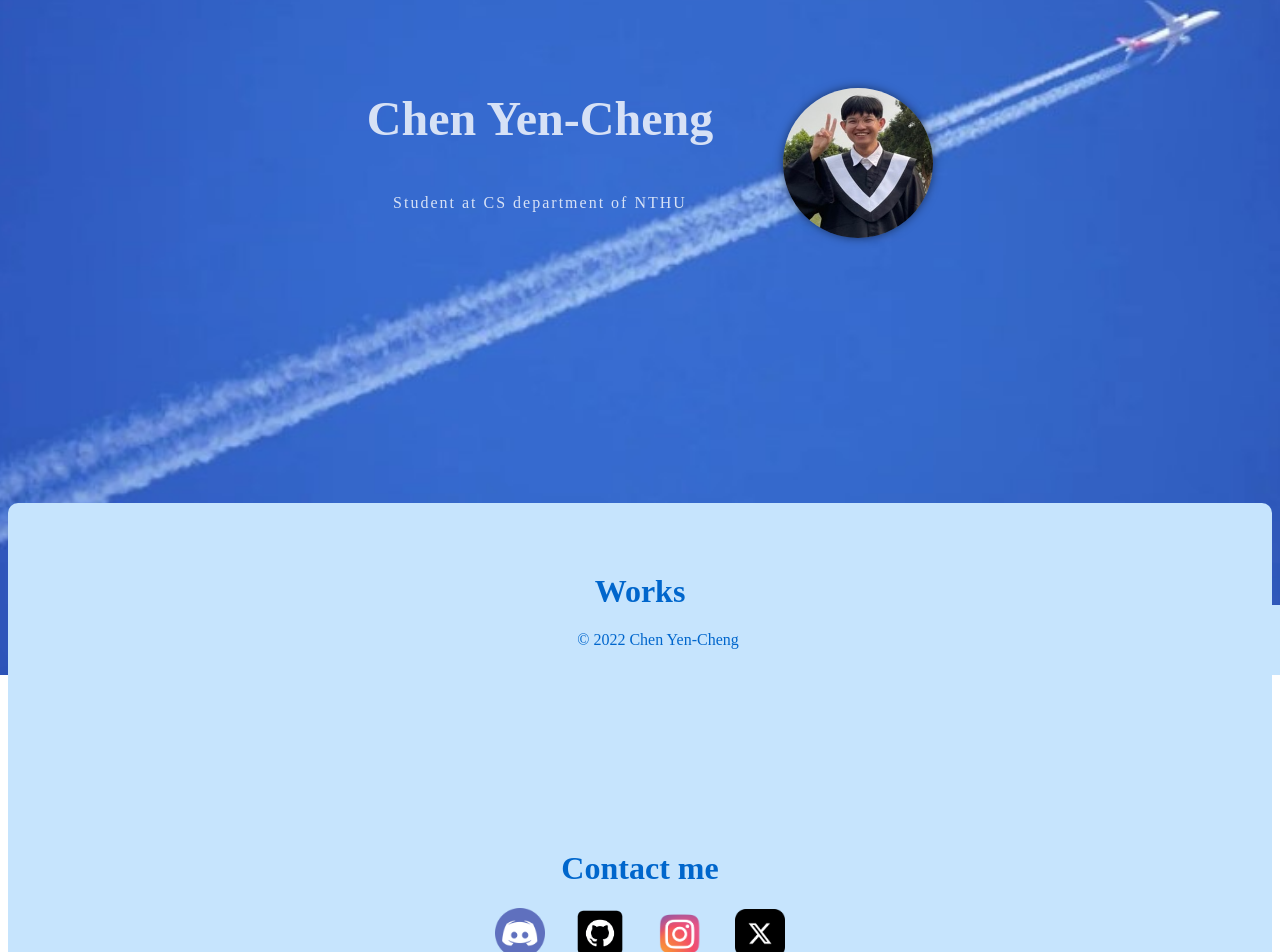
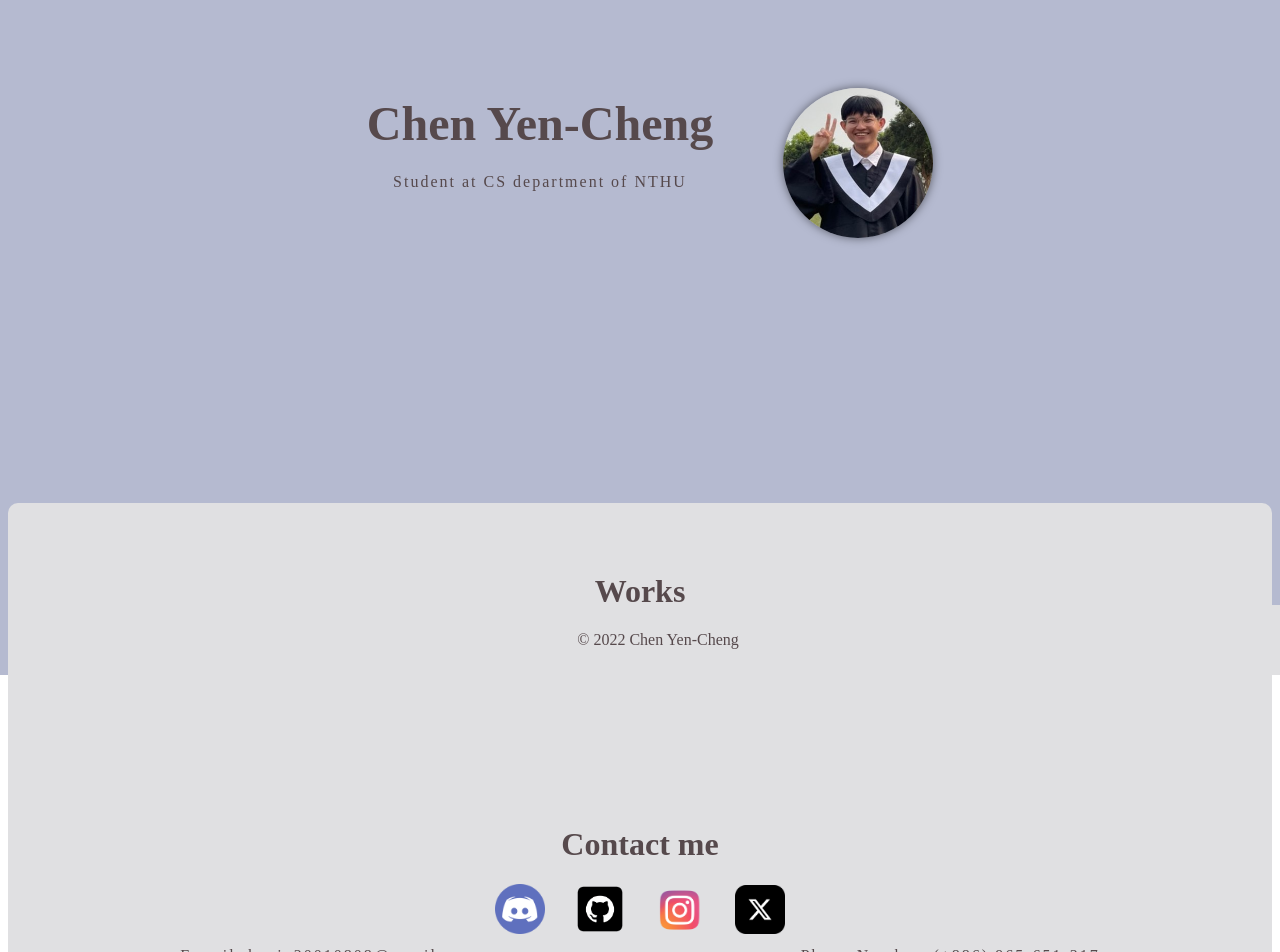
Before and after one commit to kevin20010808/APPlabs, a Vue app in the folder Applabs/: page / in a window 1280 px wide. Shown: the part 125-1077 px from the top of the page. Built offline with nearby package versions, Linux system fonts and the light colour scheme.

Commit message:
0924 commit

```diff
--- a/Applabs/src/App.vue
+++ b/Applabs/src/App.vue
@@ -30,7 +30,7 @@ export default {
 }
 
 .navbar {
-  background-color: #c6e4fd;
+  background-color: #E0E0E2;
   padding: 20px;
   margin: 0%  0% 2% 0% ;
   text-align: center;
@@ -45,7 +45,7 @@ export default {
 
 .navbar a{
   text-decoration: none;
-  color: #0066cc;
+  color: #56494C;
   margin: 0 10px;
 }
 
--- a/Applabs/src/components/About.vue
+++ b/Applabs/src/components/About.vue
@@ -16,15 +16,12 @@
       ChildComponent,
     },
     setup() {
-      // 定義一個響應式變量來保存主題顏色
       const themeColor = ref('lightblue');
 
-      // 切換主題顏色的方法
       const toggleTheme = () => {
         themeColor.value = themeColor.value === 'lightblue' ? 'lightcoral' : 'lightblue';
       };
 
-      // 使用 provide 將主題顏色提供給子元件
       provide('themeColor', themeColor);
 
       return {
--- a/Applabs/src/components/ChildComponent.vue
+++ b/Applabs/src/components/ChildComponent.vue
@@ -10,7 +10,6 @@
 
   export default {
     setup() {
-      // 使用 inject 接收來自父元件的主題顏色
       const themeColor = inject('themeColor');
 
       return {
--- a/Applabs/src/components/Home.vue
+++ b/Applabs/src/components/Home.vue
@@ -16,7 +16,7 @@
     <div class="home">
         <div class="works">
             <h1>Works</h1>
-            <div class="works">
+            <div class="theworks">
                 <li v-for="work in works" :key="work.id">
                     <a :href="work.url" target="_blank">
                         <img :src="work.img" class="icon"/>
@@ -34,6 +34,10 @@
 
                     </a>
                 </li>
+            </div>
+            <div class="mail">
+                <p>E-mail: kevin20010808@gmail.com </p>
+                <p>Phone Number: (+886) 965-651-317</p>
             </div>
         </div>
     </div>
@@ -79,8 +83,8 @@ export default {
 <style>
 
 .home {
-    background-color: #c6e4fd;
-    color: #0066cc;
+    background-color: #E0E0E2;
+    color: #56494C;
     padding: 10px;
     height:60vh;
     border-radius: 10px;
@@ -107,7 +111,7 @@ export default {
     justify-content: center;
     list-style-type: none;
     text-decoration: none;
-    color: #0066cc;
+    color: #56494C;
 }
 
 .items li {
@@ -141,7 +145,8 @@ export default {
 .background-img {
     padding-bottom: 60px;
     position: fixed;
-    background-image: url('../assets/background.jpg');
+    background-color: #B5BAD0;
+    /* background-image: url('../assets/background.jpg'); */
     background-size: cover;
     background-position: bottom;
     width: 100%;
@@ -158,20 +163,14 @@ export default {
 .content {
     display: flex;
     flex-direction: column;
-    color: rgba(255, 255, 255, 0.8);
+    color: #56494C;
     padding: 20px;
     margin-top: 32vh;
     text-align: center;
     align-items: center;
+    line-height:0.3;
 }
 
-#contacts {
-    display: flex;
-    color: rgba(255, 255, 255, 0.8);
-    padding: 20px;
-    text-align: center;
-    align-items: center;
-}
 
 .content p {
     font-size: 1em;
@@ -184,17 +183,25 @@ export default {
 }
 
 .contact{
-    margin-top: 30vh;
+    margin-top: 27vh;
     margin-bottom: auto;
+}
+.mail {
+    font-size: 1em;
+    letter-spacing: 2px;
+    line-height: 0.3;
+    display: flex;
+    justify-content: space-around;
+
 }
 
 button {
   padding: 10px 20px;
   margin-top: 30px;
   font-size: 1em;
-  color: #04498f;
+  color: #56494C;
   text-transform: uppercase;
-  background-color: #5ae2e2;
+  background-color: #E0E0E2;
   border: none;
   border-radius: 5px;
   cursor: pointer;
@@ -206,8 +213,8 @@ button:hover {
 
 
 footer {
-    background-color: #c6e4fd;
-    color: #0066cc;
+    background-color: #E0E0E2;
+    color: #56494C;
     padding: 10px;
     border-radius: 10px;
     text-align: center;
```
